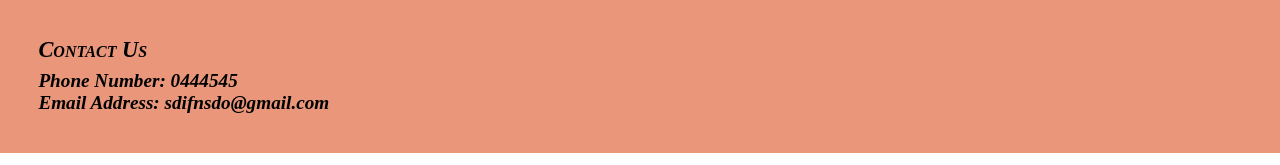
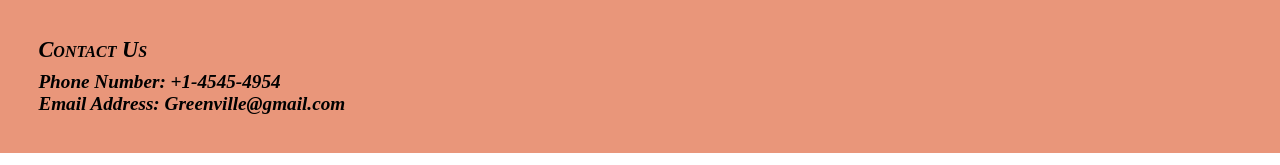
Before and after one commit to Abdullah-Gohar/DB_Project, a website: page Home/confirmBooking.html in a window 1280 px wide. Shown: the part 570-735 px from the top of the page. Drawn offline with Linux system fonts and the light colour scheme.

Commit message:
Book Confirm Footer

```diff
--- a/Home/confirmBooking.html
+++ b/Home/confirmBooking.html
@@ -86,10 +86,10 @@
                 Contact Us
             </div>
             <div class="info">
-                Phone Number: 0444545
+                Phone Number: +1-4545-4954
             </div>
             <div class="info">
-                Email Address: sdifnsdo@gmail.com
+                Email Address: Greenville@gmail.com
             </div>
         </div>
 
```
